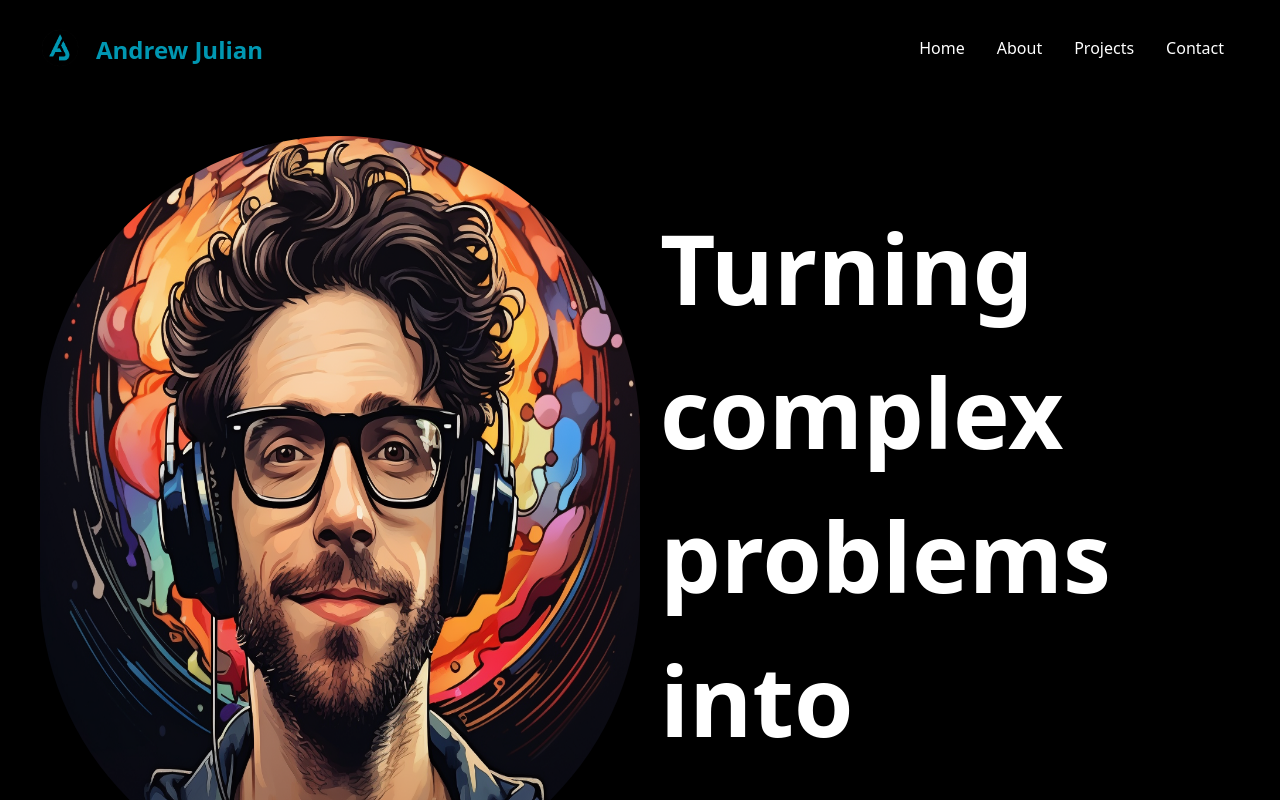
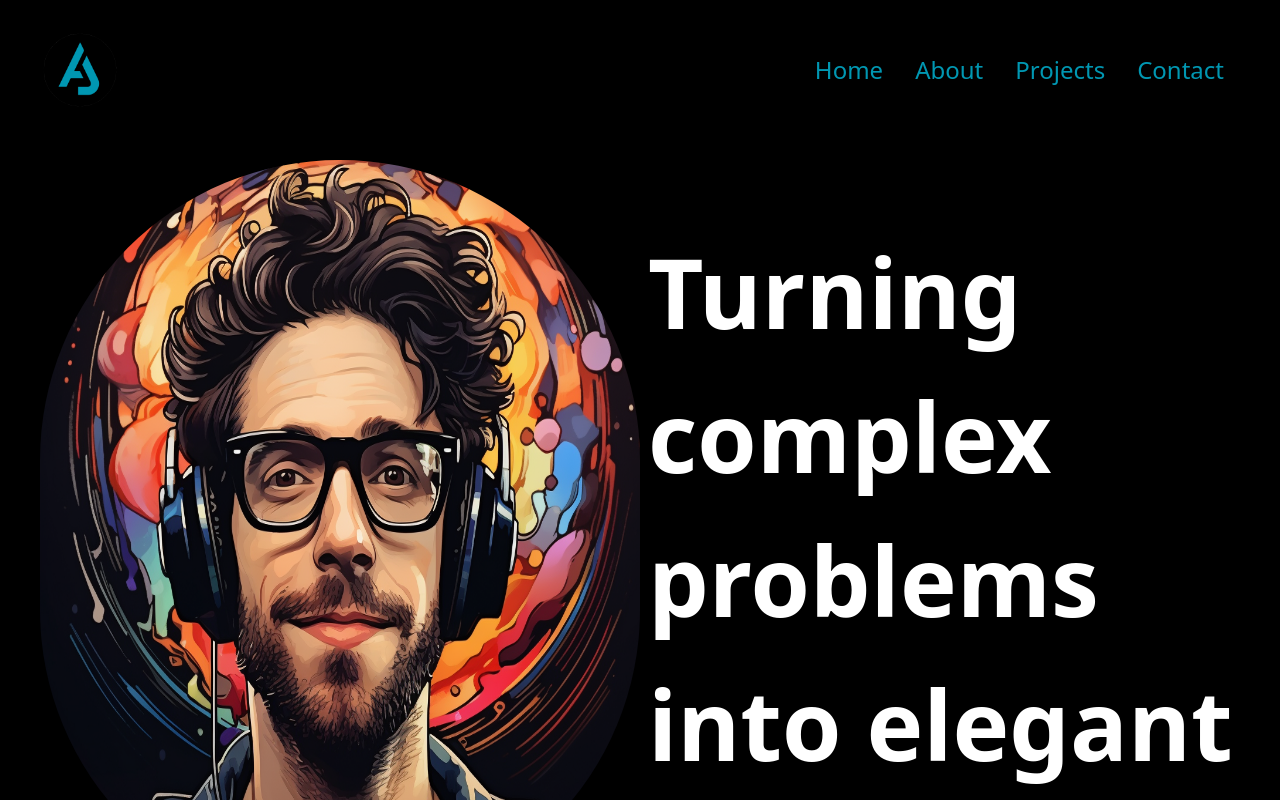
Before and after one commit to andrewjulian/portfolio-website, a React (Vite) app: page / in a window 1280 px wide. Shown: the top 800 px of the page. Built offline with nearby package versions, Linux system fonts and the light colour scheme.

Commit message:
nav and hero update?

```diff
--- a/src/components/Hero.jsx
+++ b/src/components/Hero.jsx
@@ -12,7 +12,7 @@ const Hero = () => {
     <Fade>
       <div
         id="hero"
-        className="flex flex-row justify-between mx-10"
+        className="flex flex-row justify-between mx-10 mb-[60px]"
       >
         <div className="w-[50%] py-[40px]">
           <img
@@ -21,7 +21,7 @@ const Hero = () => {
             className="rounded-full w-[750px] h-[750px] mx-auto   "
           />
         </div>
-        <div className="flex flex-col  w-[50%] pl-5 ">
+        <div className="flex flex-col  w-[50%] pl-2 ">
           <div className="flex flex-col my-auto text-white font-extrabold text-[96px] mt-[100px]">
             <p>Turning complex problems into elegant solutions.</p>
           </div>
--- a/src/components/Navbar.jsx
+++ b/src/components/Navbar.jsx
@@ -13,38 +13,35 @@ const Navbar = () => {
   return (
     <div
       id="navbar"
-      className="sticky top-0 z-30 text-white flex justify-between items-center h-24  mx-auto px-4 sm:px-10  bg-black "
+      className="sticky top-0 z-30 text-[#0097b2] flex justify-between items-center h-[100px] mt-5  mx-auto px-4 sm:px-10  bg-black "
     >
-      <div className="flex text-center">
+      <div className="flex text-center ">
         <Link
           to="navbar"
           spy={true}
           smooth={true}
-          offset={-70}
+          offset={-100}
           duration={500}
           className="flex items-center cursor-pointer "
         >
           <img
             src={logo}
-            className="h-10 w-10 mr-4"
+            className="h-20 w-20 mr-4 "
             alt="logo"
           />
-          <h1 className="text-[#0097b2] font-semibold text-2xl mt-1">
-            Andrew Julian
-          </h1>
         </Link>
       </div>
 
-      <ul className="hidden md:flex">
+      <ul className="hidden md:flex text-[24px]">
         <li className="p-4">
           <Link
             to="hero"
             spy={true}
             smooth={true}
-            offset={-70}
+            offset={-200}
             duration={500}
             onClick={handleNav}
-            className="cursor-pointer hover:text-[#0097b2]"
+            className="cursor-pointer hover:text-[#fabc5e]"
           >
             Home
           </Link>
@@ -57,7 +54,7 @@ const Navbar = () => {
             offset={-100}
             duration={500}
             onClick={handleNav}
-            className="cursor-pointer hover:text-[#0097b2]"
+            className="cursor-pointer hover:text-[#fabc5e]"
           >
             About
           </Link>
@@ -70,7 +67,7 @@ const Navbar = () => {
             offset={-100}
             duration={500}
             onClick={handleNav}
-            className="cursor-pointer hover:text-[#0097b2]"
+            className="cursor-pointer hover:text-[#fabc5e]"
           >
             Projects
           </Link>
@@ -83,7 +80,7 @@ const Navbar = () => {
             offset={-100}
             duration={500}
             onClick={handleNav}
-            className="cursor-pointer hover:text-[#0097b2]"
+            className="cursor-pointer hover:text-[#fabc5e]"
           >
             Contact
           </Link>
```
